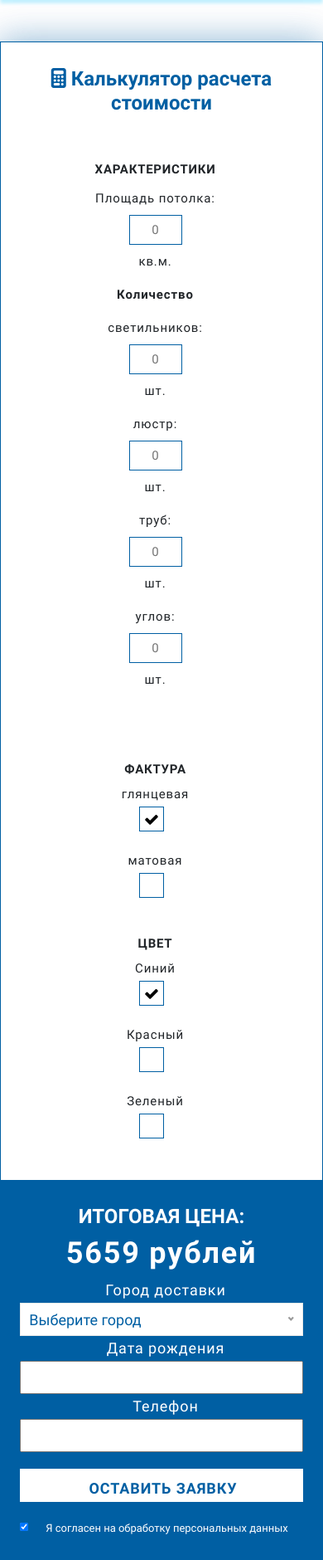
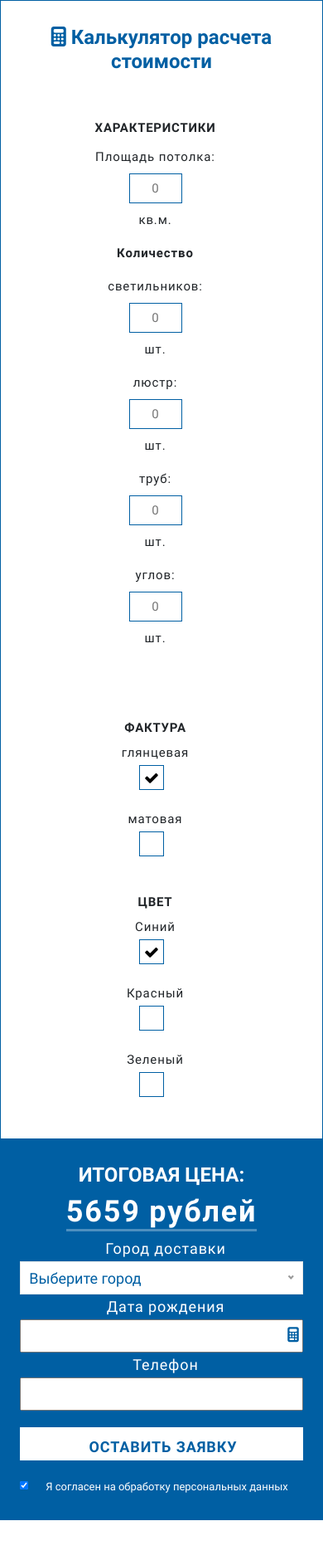
Before and after one commit to alexkart-hub/firecode-learning-stage-1, a PHP site: page / in a window 390 px wide. Shown: the part 61-1941 px from the top of the page at 83% size. Run offline with PHP 8.4, Linux system fonts and the light colour scheme; some libraries are stand-ins or nearby versions.

Commit message:
Теперь, вроде, всё

```diff
--- a/css/style.css
+++ b/css/style.css
@@ -354,6 +354,11 @@ label {
     background-color: #0dc4ff;
     transform: scaleX(1); } }
 
+@media only screen and (max-width: 576px) {
+  .header .header_top,
+  .header .header_bottom {
+    box-shadow: none; } }
+
 .content {
   position: relative;
   min-width: 320px;
@@ -402,12 +407,26 @@ label {
       font-size: 36px;
       line-height: 59px;
       letter-spacing: 0.05em; }
+      .content .calc_left .calc_price span {
+        border-bottom: 3px solid rgba(255, 255, 255, 0.3); }
+    .content .calc_left #form .wrap_datepicker {
+      position: relative; }
+      .content .calc_left #form .wrap_datepicker #datepicker {
+        cursor: pointer; }
+      .content .calc_left #form .wrap_datepicker .fas {
+        color: #005FA3;
+        position: absolute;
+        top: 10px;
+        right: 5px; }
+    .content .calc_left #form #telephone {
+      cursor: pointer; }
     .content .calc_left #form input.personal_data {
       height: 10px;
       width: 10px;
       margin-top: 25px;
       float: left;
-      padding-left: 0; }
+      padding-left: 0;
+      cursor: pointer; }
     .content .calc_left #form label.personal_data {
       font-size: 13px;
       letter-spacing: normal;
@@ -417,7 +436,8 @@ label {
       padding-left: 10px;
       line-height: 18px;
       margin-left: 0px;
-      margin-top: 23px; }
+      margin-top: 23px;
+      cursor: pointer; }
     .content .calc_left #submit {
       background-color: #ffffff;
       height: 50px;
@@ -474,12 +494,14 @@ label {
     height: 36px;
     border: 1px solid #005FA3;
     margin-left: 20px;
-    margin-right: 10px; }
+    margin-right: 10px;
+    cursor: pointer; }
   .content .input_radio {
     display: none; }
   .content label.factura {
     width: 100%;
-    margin-right: 20%; }
+    margin-right: 20%;
+    cursor: pointer; }
   .content .input_radio + label.factura::after {
     content: "";
     display: inline-block;
@@ -529,6 +551,10 @@ label {
       margin-right: 20%; } }
 
 @media only screen and (max-width: 576px) {
+  .content {
+    margin-top: 0; }
+    .content > .container {
+      box-shadow: none; }
     .content .calc_left #submit,
     .content .calc_left input {
       font-size: 100%; }
--- a/index.html
+++ b/index.html
@@ -174,7 +174,7 @@
                     <div class="calc_left">
                         <h2>Итоговая цена:</h2>
                         <div class="calc_price" id="total_price">
-                            5659 рублей
+                            <span>5659 рублей</span>
                         </div>
                         <form action="" id="form">
                             <label for="town">Город доставки</label>
@@ -187,7 +187,9 @@
                             <option >Сочи</option>
                         </select>
                             <label for="birthday">Дата рождения</label>
-                            <input type="text" name="birthday" id="datepicker">
+                            <div class="wrap_datepicker">
+                                <input type="text" name="birthday" id="datepicker"><i class="fas fa-calculator"></i></div>
+
                             <label for="telephone">Телефон</label>
                             <input type="text" name="telephone" id="telephone" value="">
                             <input type="button" name="submit" id="submit" value="Оставить заявку">
--- a/scss/style.scss
+++ b/scss/style.scss
@@ -239,6 +239,10 @@ label {
         .btn {
             // margin-top: 10px;
         }
+        .header_top,
+        .header_bottom {
+            box-shadow: none;
+        }
     }
 }
 
@@ -300,6 +304,24 @@ label {
             font-size: 36px;
             line-height: 59px;
             letter-spacing: 0.05em;
+            span {
+                border-bottom: 3px solid rgba(255, 255, 255, .3);
+            }
+        }
+        #form .wrap_datepicker {
+            position: relative;
+            #datepicker {
+                cursor: pointer;
+            }
+            .fas {
+                color: $main_color;
+                position: absolute;
+                top: 10px;
+                right: 5px;
+            }
+        }
+        #form #telephone {
+            cursor: pointer;
         }
         #form input.personal_data {
             height: 10px;
@@ -307,6 +329,7 @@ label {
             margin-top: 25px;
             float: left;
             padding-left: 0;
+            cursor: pointer;
         }
         #form label.personal_data {
             font-size: 13px;
@@ -318,6 +341,7 @@ label {
             line-height: 18px;
             margin-left: 0px;
             margin-top: 23px;
+            cursor: pointer;
         }
         #submit {
             background-color: #ffffff;
@@ -392,6 +416,7 @@ label {
         border: 1px solid $main_color;
         margin-left: 20px;
         margin-right: 10px;
+        cursor: pointer;
     }
     .input_radio {
         display: none;
@@ -399,6 +424,7 @@ label {
     label.factura {
         width: 100%;
         margin-right: 20%;
+        cursor: pointer;
     }
     .input_radio+label.factura::after {
         content: "";
@@ -477,6 +503,10 @@ label {
 
 @media only screen and (max-width: 576px) {
     .content {
+        margin-top: 0;
+        >.container {
+            box-shadow: none;
+        }
         .calc_left #submit,
         .calc_left input {
             font-size: 100%;
```
Lines whose indentation alone changed are shown as unchanged.
